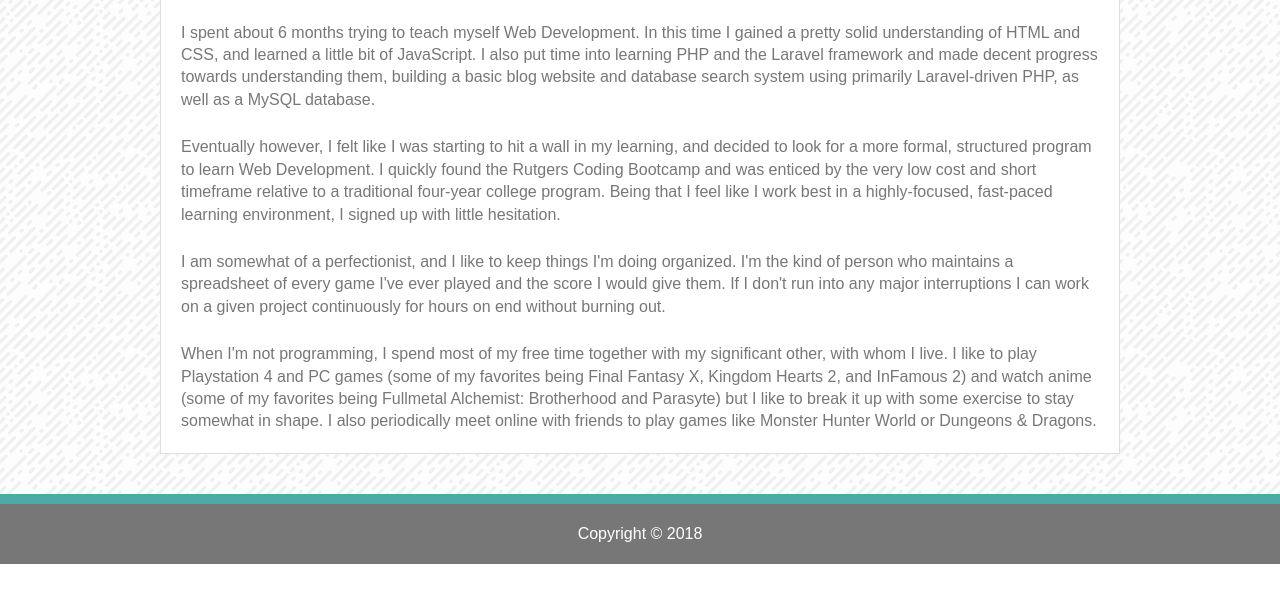
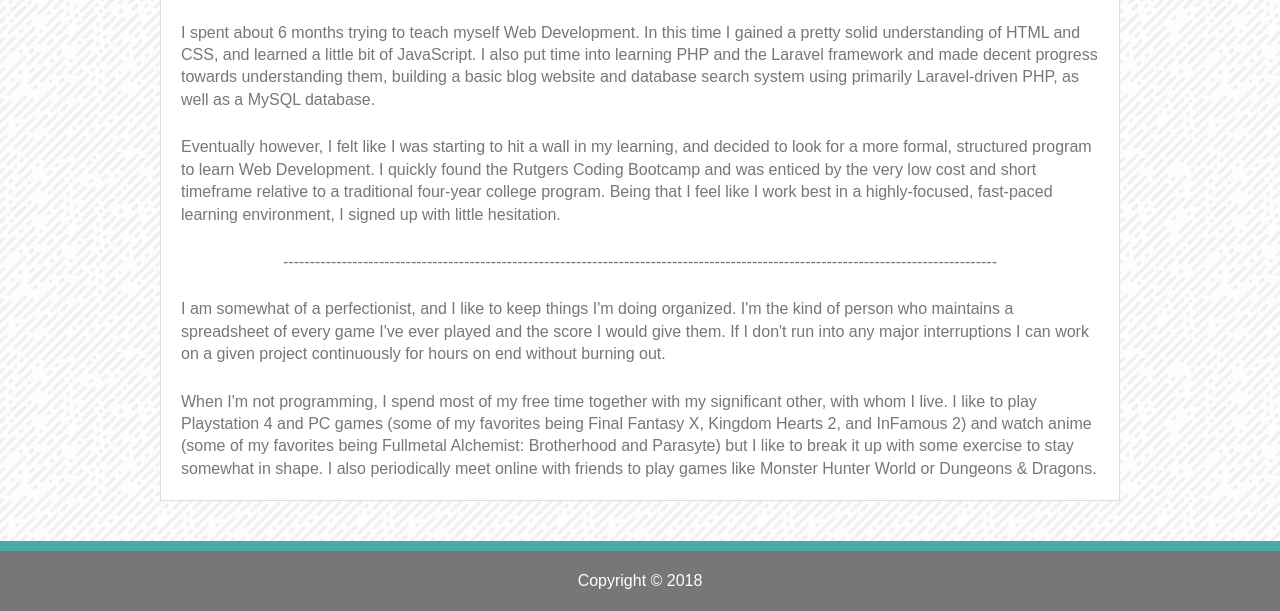
Before and after one commit to a-murph/Basic-Portfolio, a plain HTML site: page index.html in a window 1280 px wide. Shown: the part 458-1069 px from the top of the page. Before the commit the page ends 1022 px from the top, so only its background shows below. Drawn offline with Linux system fonts and the light colour scheme.

Commit message:
added separator line between sections of bio

```diff
--- a/assets/css/style.css
+++ b/assets/css/style.css
@@ -84,6 +84,9 @@ header {
 p {
 	margin-top: 25px;
 	line-height: 1.4em;
+}
+.separator {
+	text-align: center;
 }
 
 /* contact page */
--- a/index.html
+++ b/index.html
@@ -36,6 +36,9 @@
 		<p>
 			Eventually however, I felt like I was starting to hit a wall in my learning, and decided to look for a more formal, structured program to learn Web Development. I quickly found the Rutgers Coding Bootcamp and was enticed by the very low cost and short timeframe relative to a traditional four-year college program. Being that I feel like I work best in a highly-focused, fast-paced learning environment, I signed up with little hesitation.
 		</p>
+		<p class="separator">
+			--------------------------------------------------------------------------------------------------------------------------------------
+		</p>
 		<p>
 			I am somewhat of a perfectionist, and I like to keep things I'm doing organized. I'm the kind of person who maintains a spreadsheet of every game I've ever played and the score I would give them. If I don't run into any major interruptions I can work on a given project continuously for hours on end without burning out.
 		</p>
```
